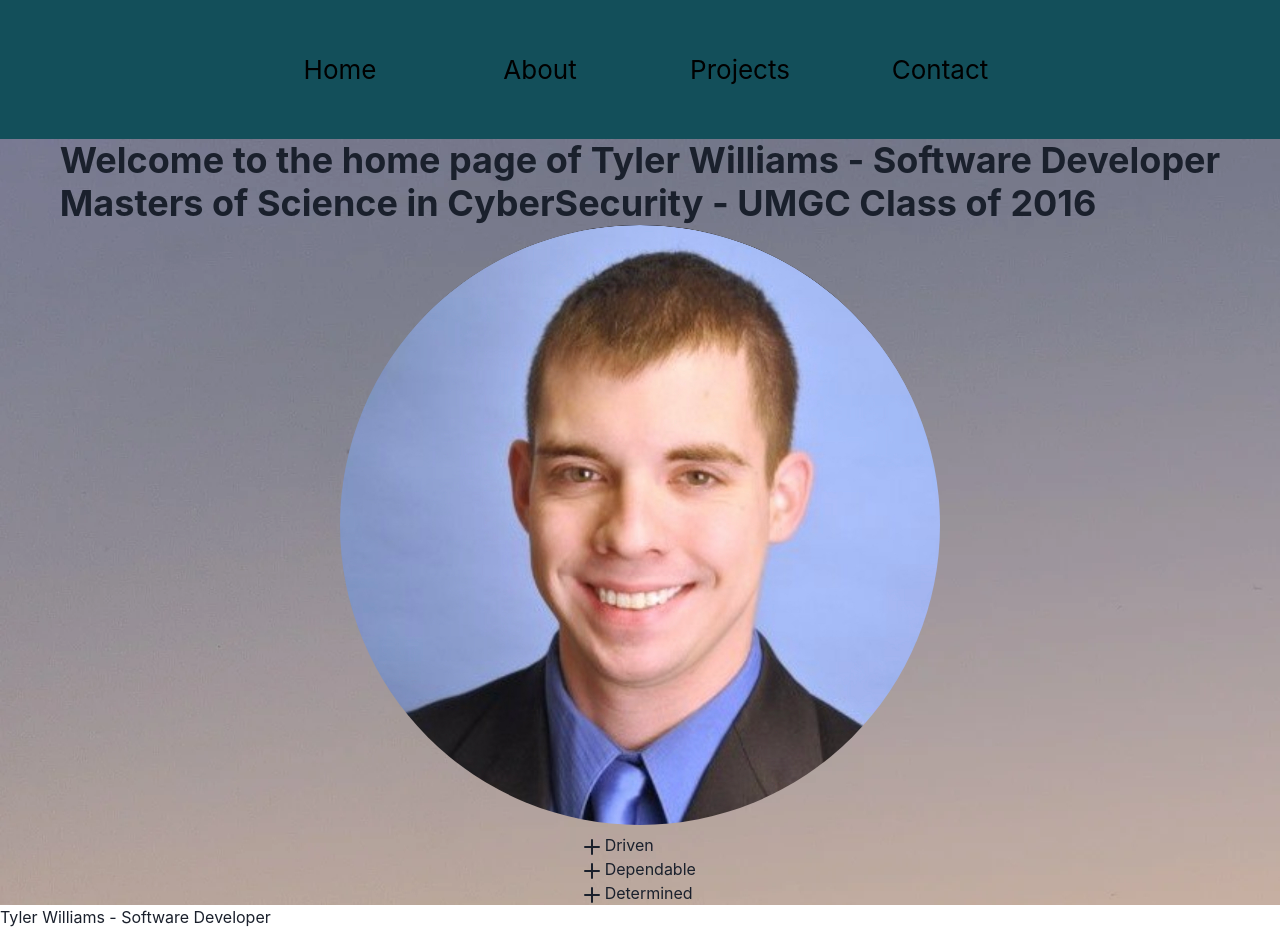
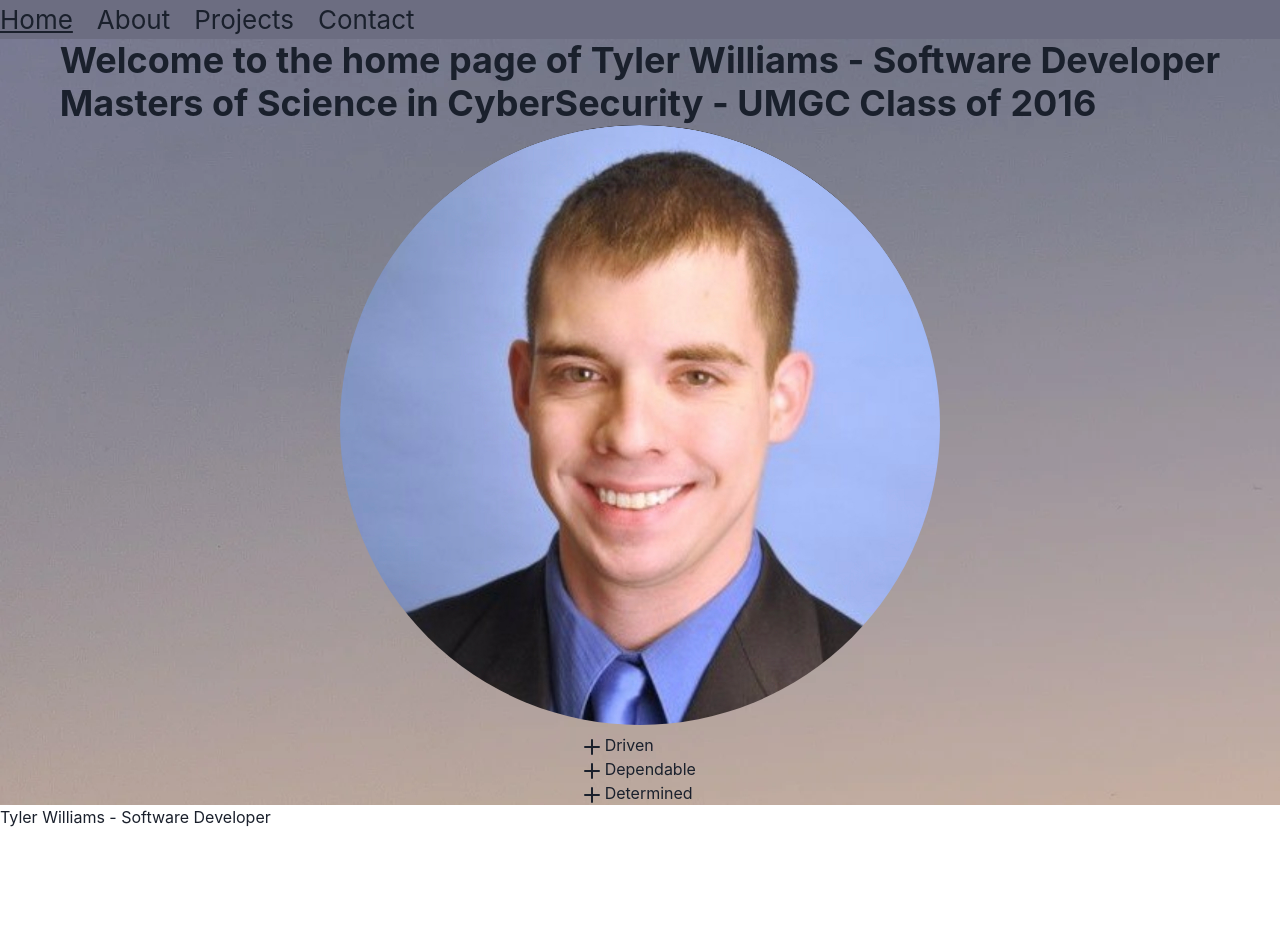
Before and after one commit to dtwilliams10/dtwilliams10.com, a React (Create React App) app: page / in a window 1280 px wide. After the commit the page ends 829 px from the top, so only its background shows below. Built offline with nearby package versions, Linux system fonts and the light colour scheme.

Commit message:
Working navbar CSS

```diff
--- a/src/App.css
+++ b/src/App.css
@@ -25,8 +25,8 @@ li {
   color: #61dafb;
 }
 
-nav {
-  background-color: #134F5A;
+.nav {
+  background-color: rgb(108 109 129);
   font-size: calc(10px + 2vmin);
   overflow: hidden;
 }
--- a/src/components/Header.tsx
+++ b/src/components/Header.tsx
@@ -1,16 +1,17 @@
 import React from 'react';
-import { Link } from 'react-router-dom';
+import { Link as RouterLink } from 'react-router-dom';
+import { Link, HStack } from '@chakra-ui/react';
 
 function Header() {
         return (
-            <nav>
-                <ul className="navbar">
-                    <li><Link to="/">Home</Link></li>
-                    <li><Link to="/about">About</Link></li>
-                    <li><Link to="/projects">Projects</Link></li>
-                    <li><Link to="/contact">Contact</Link></li>
-                </ul>
-            </nav>
+                <div className="nav">
+                    <HStack spacing={6}>
+                        <Link as={RouterLink}to="/">Home</Link>
+                        <Link as={RouterLink} to="/about">About</Link>
+                        <Link as={RouterLink} to="/projects">Projects</Link>
+                        <Link as={RouterLink} to="/contact">Contact</Link>
+                    </HStack>
+                </div>
             );
     }
 
```
